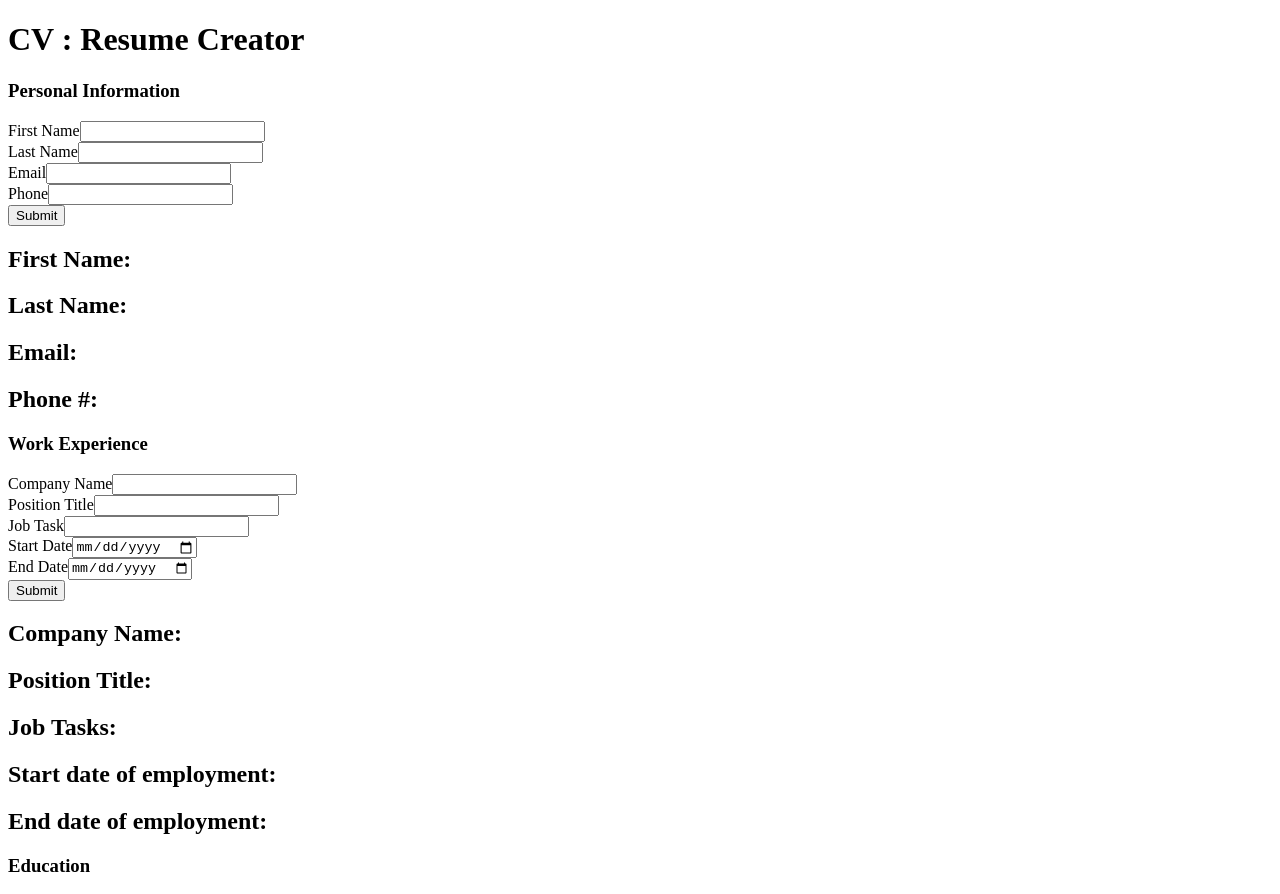
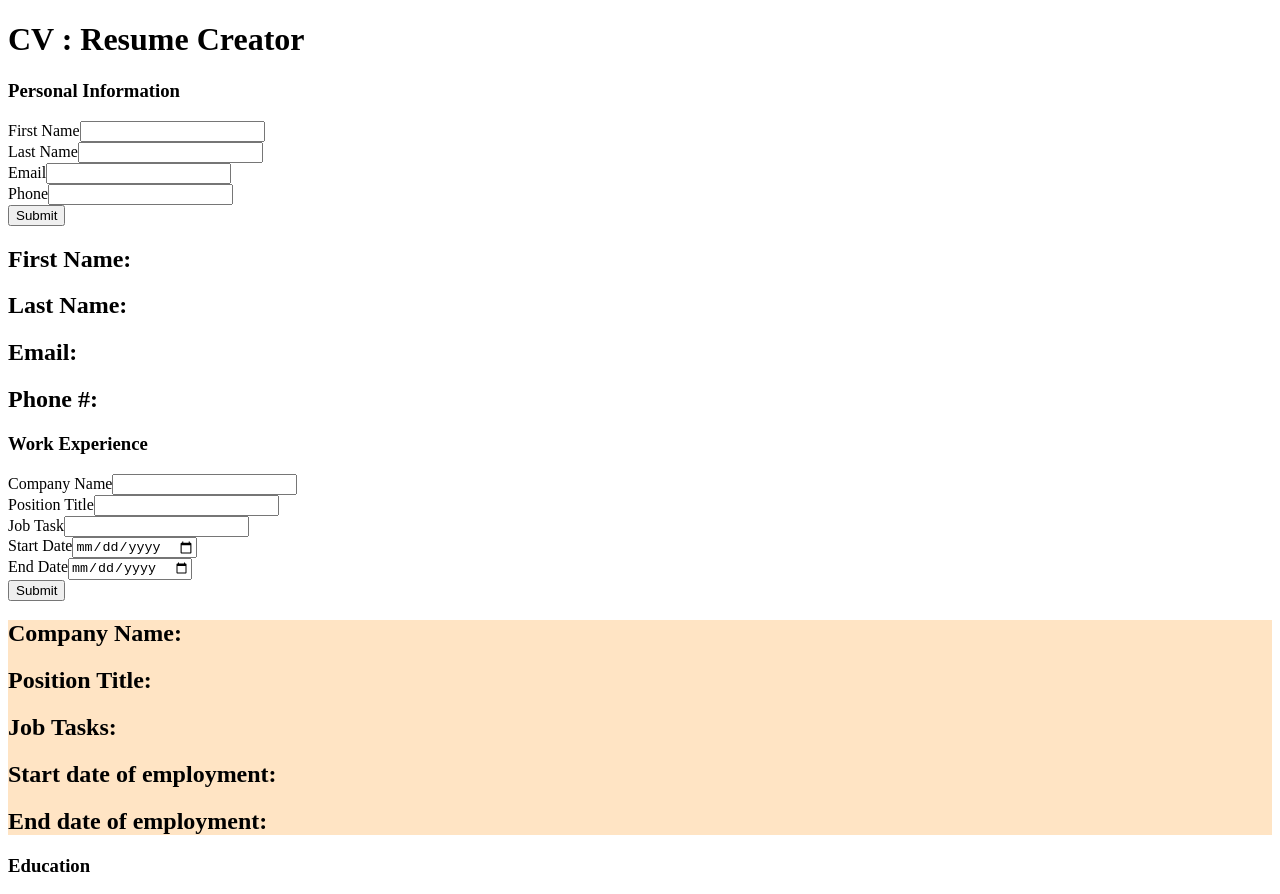
Before and after one commit to Ace-86/cv-project, a React (Create React App) app: page / in a window 1280 px wide. Shown: the top 894 px of the page. Built offline with nearby package versions, Linux system fonts and the light colour scheme.

Commit message:
stylesheet attached

```diff
--- a/src/component/practicalExp.js
+++ b/src/component/practicalExp.js
@@ -1,4 +1,5 @@
 import React from "react";
+import "../styles/style.css"
     class App extends React.Component {
       constructor(props) {
         super();
@@ -33,7 +34,7 @@ import React from "react";
       render() {
 
         return (
-          <div className="App">
+          <div className="container">
             <form onSubmit={this.handleSubmit}>
 
               <label>Company Name</label>
@@ -99,7 +100,7 @@ import React from "react";
               <button type="submit">Submit</button>
 
             </form>
-
+            <div className= "rightColumn">
             <h2>Company Name: {this.state.data.cName}</h2>
 
             <h2> Position Title: {this.state.data.position}</h2>
@@ -109,7 +110,7 @@ import React from "react";
             <h2>Start date of employment: {this.state.data.sdoe}</h2>
 
             <h2>End date of employment: {this.state.data.edoe}</h2>
-
+            </div>
           </div>
         );
       }
```
